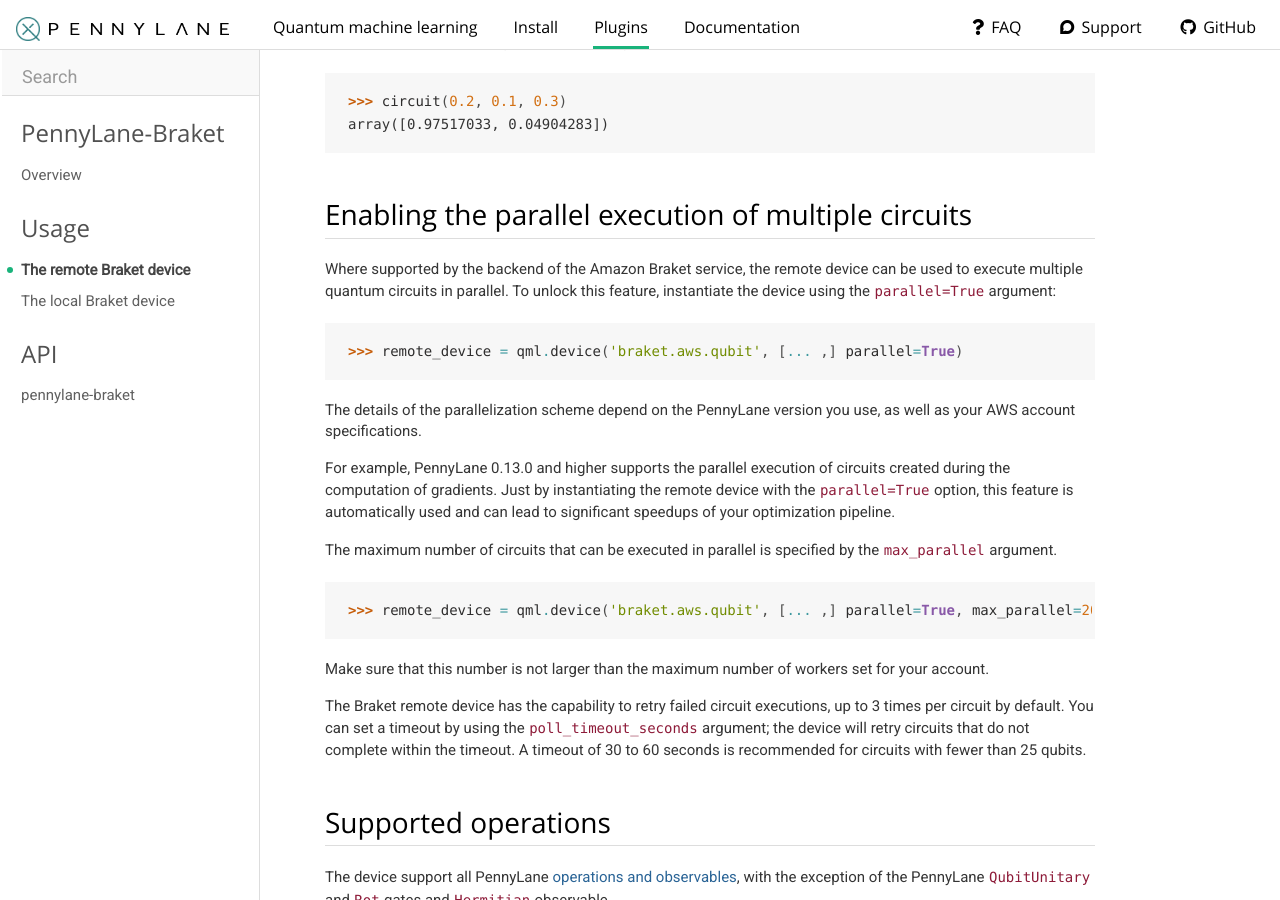
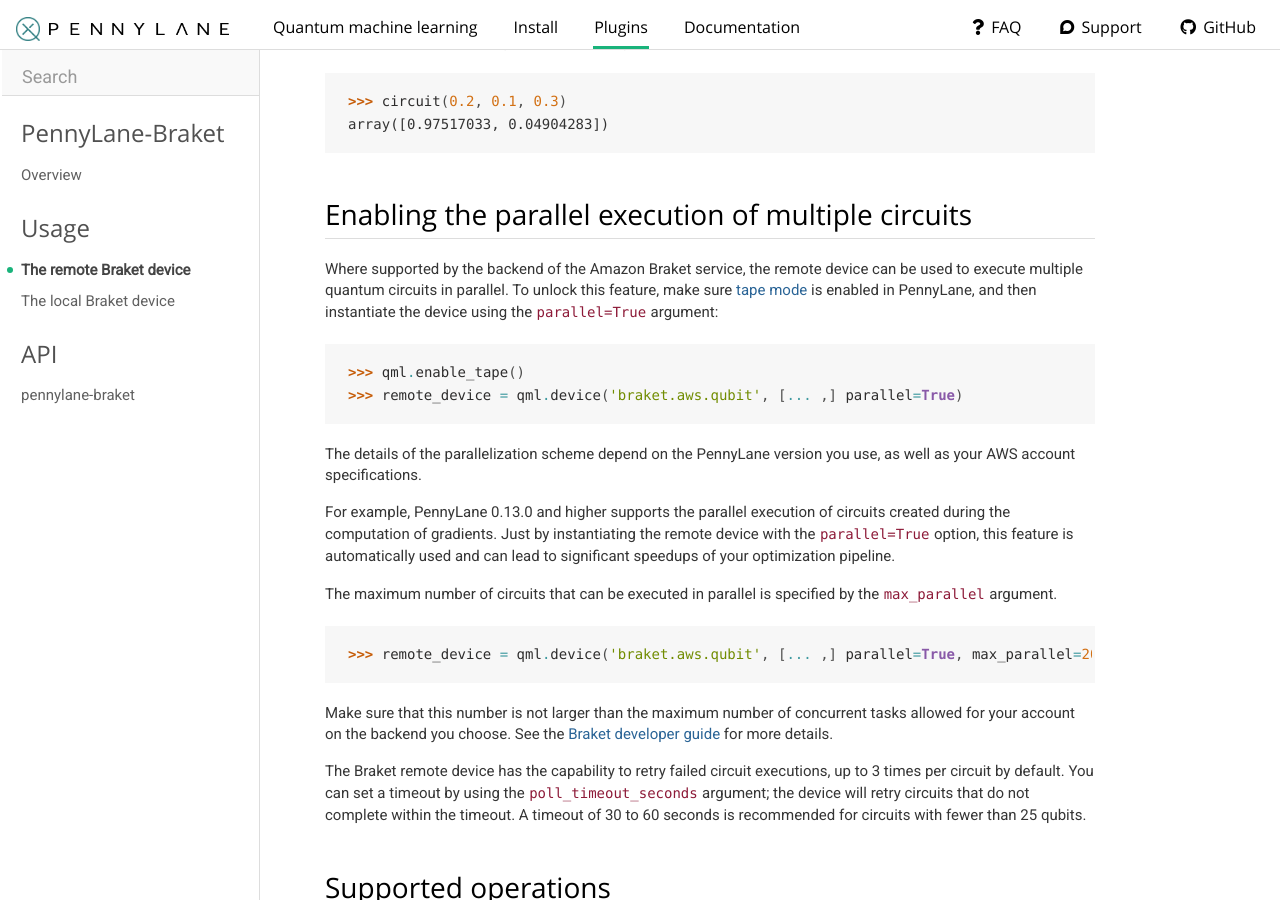
Before and after one commit to amazon-braket/amazon-braket-pennylane-plugin-python, a Sphinx documentation site: the page built from doc/devices/braket_remote.rst, in a window 1280 px wide and 900 px high, scrolled down 958 px. Built offline with Sphinx 7.4.7, drawn with Linux system fonts in a browser that asks for light colours; nearby versions of some CDN libraries.

Commit message:
documentation: Mention tape mode and link to AWS quota details

```diff
--- a/doc/devices/braket_remote.rst
+++ b/doc/devices/braket_remote.rst
@@ -45,8 +45,9 @@
 ~~~~~~~~~~~~~~~~~~~~~~~~~~~~~~~~~~~~~~~~~~~~~~~~~~~~
 
 Where supported by the backend of the Amazon Braket service, the remote device can be used to execute multiple
-quantum circuits in parallel. To unlock this feature, instantiate the device using the ``parallel=True`` argument:
+quantum circuits in parallel. To unlock this feature, make sure `tape mode <https://pennylane.readthedocs.io/en/stable/code/qml_tape.html>`_ is enabled in PennyLane, and then instantiate the device using the ``parallel=True`` argument:
 
+>>> qml.enable_tape()
 >>> remote_device = qml.device('braket.aws.qubit', [... ,] parallel=True)
 
 The details of the parallelization scheme depend on the PennyLane version you use, as well as your AWS account specifications.
@@ -59,7 +60,7 @@
 
 >>> remote_device = qml.device('braket.aws.qubit', [... ,] parallel=True, max_parallel=20)
 
-Make sure that this number is not larger than the maximum number of workers set for your account.
+Make sure that this number is not larger than the maximum number of concurrent tasks allowed for your account on the backend you choose. See the `Braket developer guide <https://docs.aws.amazon.com/braket/latest/developerguide/braket-quotas.html>`_ for more details.
 
 The Braket remote device has the capability to retry failed circuit executions, up to 3 times per circuit by default.
 You can set a timeout by using the ``poll_timeout_seconds`` argument;
```
